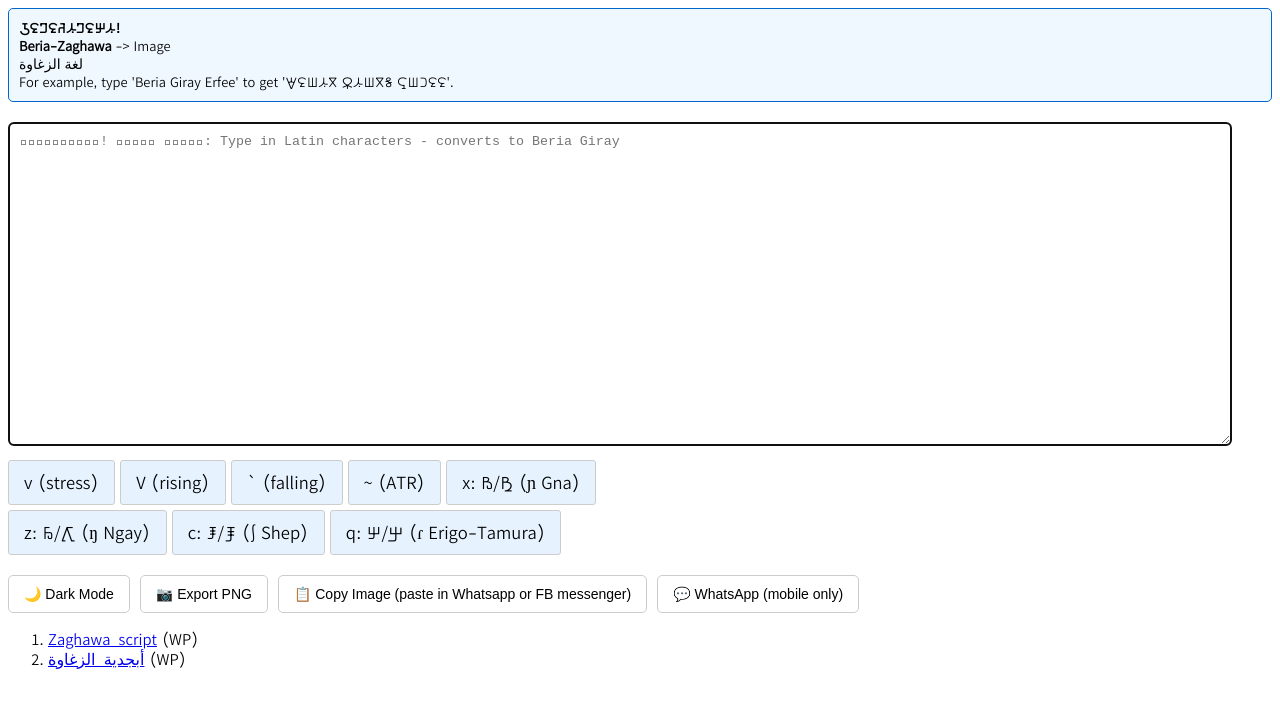
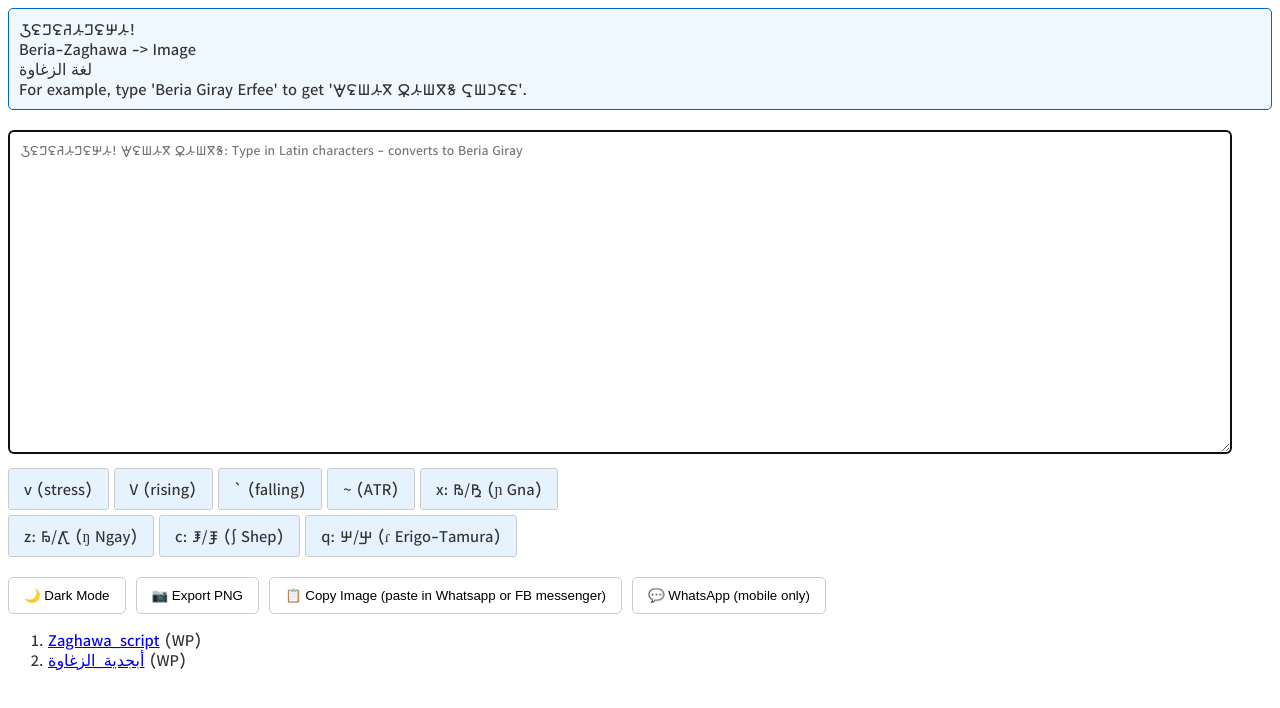
Before and after one commit to komapc/noamba, a website: page src/beria-input.html in a window 1280 px wide. Drawn offline with Linux system fonts and the light colour scheme.

Commit message:
beria-WIP: dynamic size scale

```diff
--- a/src/beria-input.html
+++ b/src/beria-input.html
@@ -14,14 +14,14 @@
            url("fonts/Kedebideri-Regular.ttf") format("truetype");
     } */
 
-    /* body {
-      font-family: Kedebideri, serif, sans-serif;
-      margin: 20px;
-      padding: 10px;
+    body {
+      font-family: KedebideriSB, serif, sans-serif;
+      /* margin: 20px;
+      padding: 10px; */
       transition: background-color 0.3s, color 0.3s;
       background-color: #ffffff;
       color: #333333;
-    } */
+    }
 
     body.dark-mode {
       background-color: #1a1a1a;
@@ -32,6 +32,7 @@
       width: 100%;
       max-width: 1200px;
       height: 300px;
+      font-family: KedebideriSB, serif, sans-serif;
       /* font-size: 24px; */
       /* margin-bottom: 20px; */
       padding: 10px;
@@ -52,7 +53,7 @@
       border-radius: 5px;
       padding: 10px;
       margin-bottom: 20px;
-      font-size: 14px;
+      /* font-size: 14px; */
       transition: background-color 0.3s, border-color 0.3s;
     }
 
@@ -67,7 +68,7 @@
       border-radius: 5px;
       padding: 10px;
       margin-bottom: 20px;
-      font-size: 14px;
+      /* font-size: 14px; */
       display: none;
     }
 
@@ -93,7 +94,7 @@
       border: 1px solid #ccc;
       background: white;
       border-radius: 3px;
-      font-size: 18px;
+      /* font-size: 18px; */
       cursor: pointer;
       min-width: 40px;
       text-align: center;
@@ -142,7 +143,7 @@
       border: 1px solid #ccc;
       background: white;
       border-radius: 5px;
-      font-size: 14px;
+      /* font-size: 14px; */
       cursor: pointer;
       transition: background-color 0.3s, color 0.3s, border-color 0.3s;
       white-space: nowrap;
@@ -388,7 +389,8 @@
 
       // Final canvas dimensions
       const finalWidth = targetWidth;
-      const finalHeight = Math.max(400, lines.length * lineHeight + padding * 2);
+      const minHeight = 400;
+      const finalHeight = Math.max(minHeight, lines.length * lineHeight + padding * 2);
 
       // Set canvas to exact pixel dimensions (no DPR scaling - causes blur)
       canvas.width = finalWidth;
```
